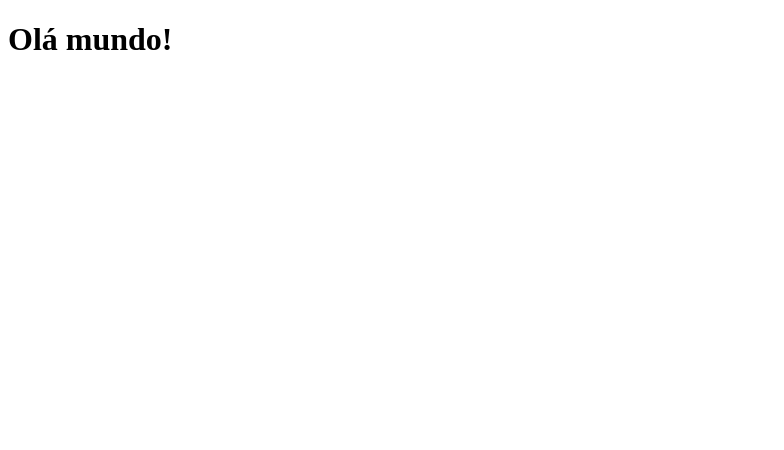
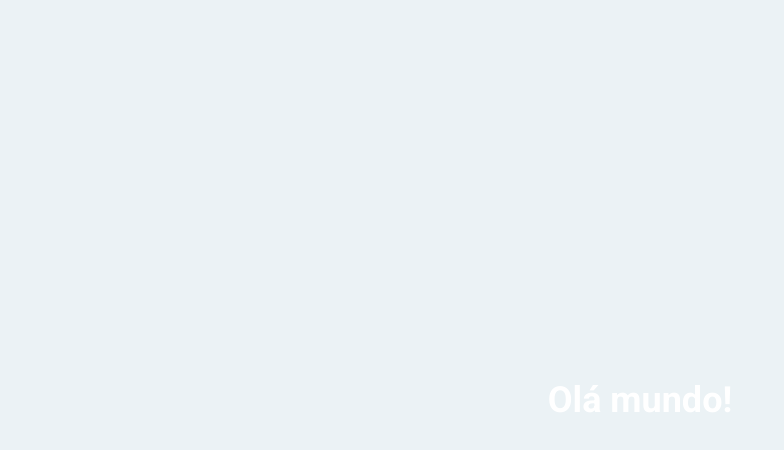
Before and after one commit to dyegosoriano/cima-hoje, a React (Create React App) app: page / in a window 1280 px wide. Shown: the top 450 px of the page, without its empty margins (0-784 px from the left). Built offline with nearby package versions, Linux system fonts and the light colour scheme.

Commit message:
adicionando styled-components e aplicando estilo global

```diff
--- a/package.json
+++ b/package.json
@@ -9,6 +9,7 @@
     "react": "^17.0.1",
     "react-dom": "^17.0.1",
     "react-scripts": "4.0.1",
+    "styled-components": "^5.2.1",
     "web-vitals": "^0.2.4"
   },
   "scripts": {
--- a/src/App.js
+++ b/src/App.js
@@ -1,5 +1,12 @@
 import React from 'react'
 
+import GlobalStyle from './styles/global'
+
 export default function App() {
-  return <h1>Olá mundo!</h1>
+  return (
+    <>
+      <GlobalStyle />
+      <h1>Olá mundo!</h1>
+    </>
+  )
 }
--- /dev/null
+++ b/src/styles/global.js
@@ -0,0 +1,25 @@
+import { createGlobalStyle } from 'styled-components'
+
+export default createGlobalStyle`
+  * {
+    margin: 0;
+    padding: 0;
+    box-sizing: border-box;
+  }
+
+  body {
+    width:100vw;
+    height:100vh;
+
+    background: #EBF2F5;
+    color: #FFF;
+
+    display:flex;
+    justify-content:center;
+    align-items:center;
+  }
+
+  body, input, button, textarea {
+    font: 600 18px Roboto, sans-serif;
+  }
+`
```
Also changed, not shown: 2 other files (tests, documents, lock files or other folders).
